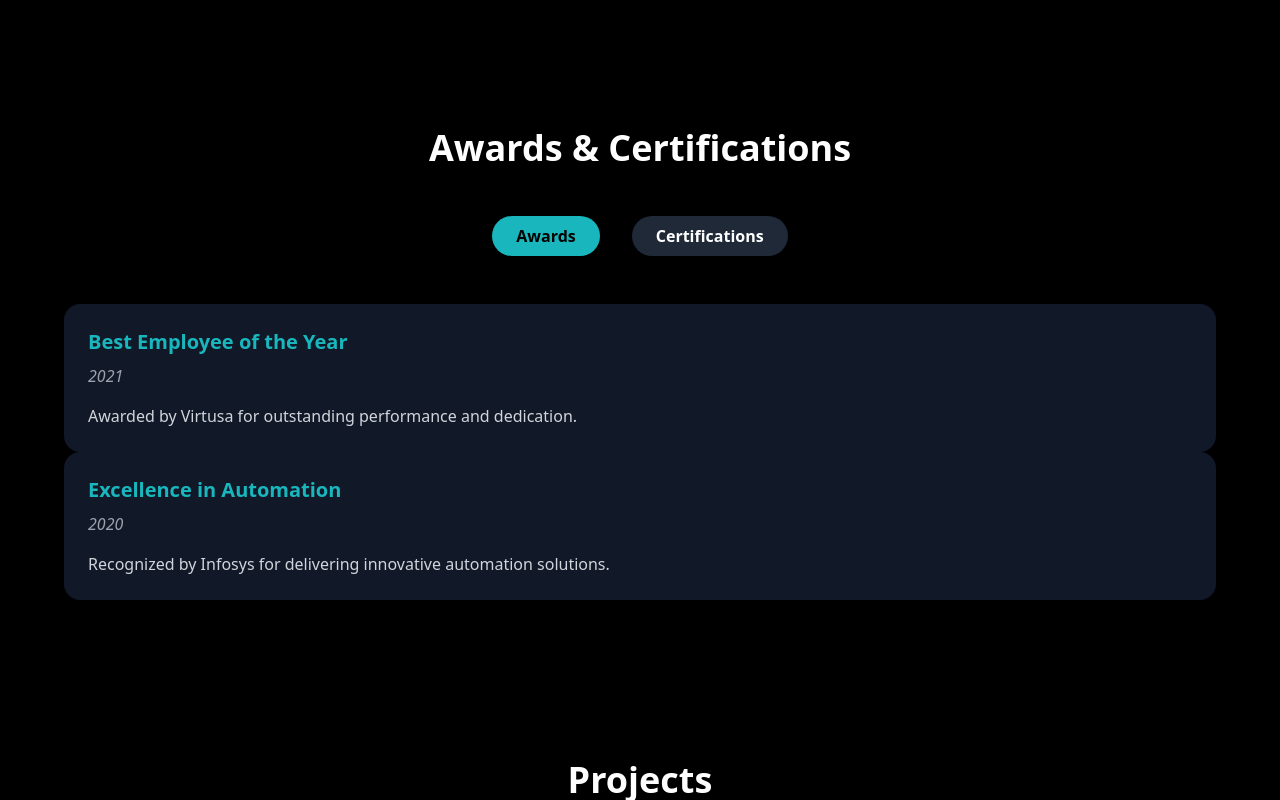
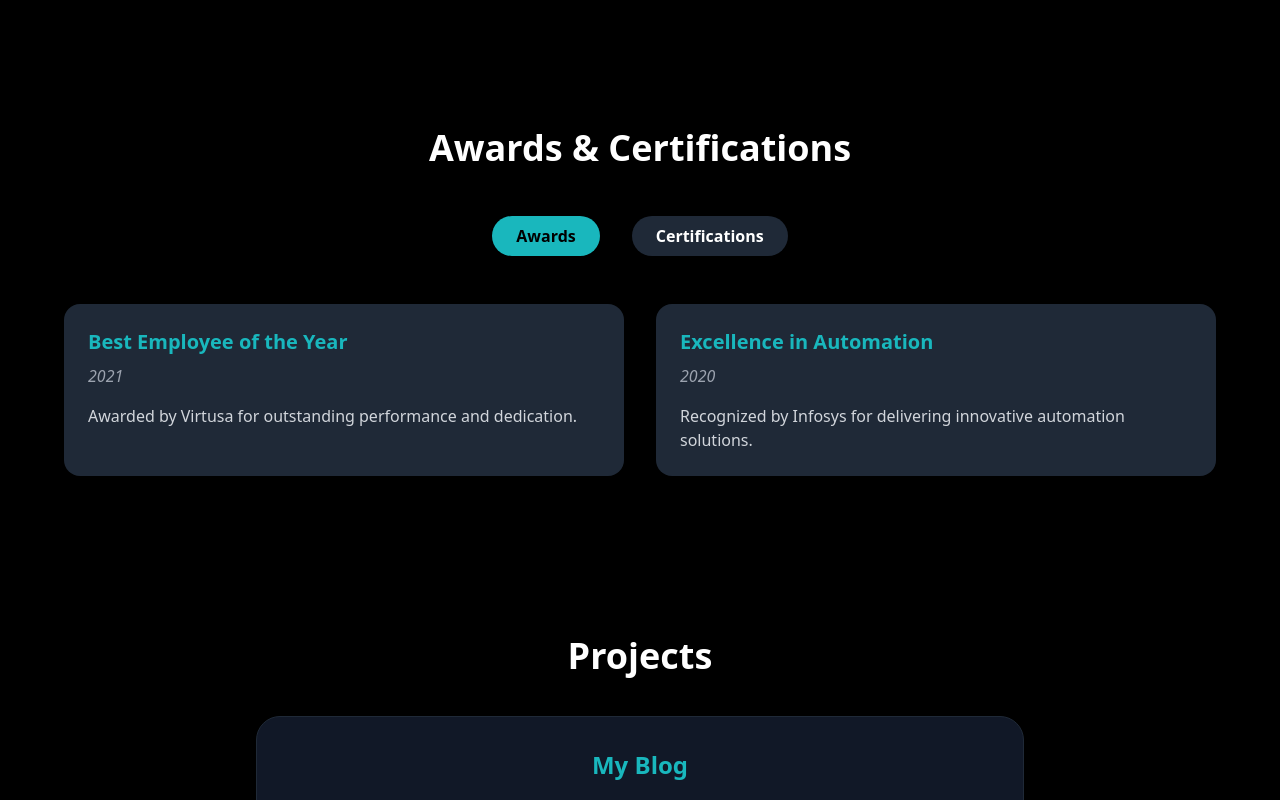
Before and after one commit to srideviblogs/my-portfolio-react, a React (Create React App) app: page / in a window 1280 px wide. Shown: the part 2933-3733 px from the top of the page. Built offline with nearby package versions, Linux system fonts and the light colour scheme.

Commit message:
Update AwardsCertifications.css

```diff
--- a/src/components/AwardsCertifications.css
+++ b/src/components/AwardsCertifications.css
@@ -1,23 +1,26 @@
-/* AwardsCertifications.css */
-
-section#awards-certifications {
-  /* full black background already from Tailwind, so minimal CSS needed */
+.awards-grid,
+.certifications-grid {
+  display: grid;
+  grid-template-columns: repeat(auto-fit, minmax(280px, 1fr));
+  gap: 2rem;
 }
 
-button {
-  transition: background-color 0.3s ease, color 0.3s ease;
-  outline: none;
+.card {
+  background-color: #1f2937; /* gray-900 */
+  padding: 1.5rem;
+  border-radius: 1rem; /* rounded-2xl */
+  box-shadow: 0 4px 6px rgba(0, 0, 0, 0.5);
+  transition: transform 0.3s ease, background-color 0.3s ease;
+  cursor: default;
 }
 
-button:focus {
-  outline: 2px solid #14b8a6; /* teal outline on focus for accessibility */
-  outline-offset: 2px;
+.card:hover {
+  background-color: #374151; /* gray-800 */
+  transform: translateY(-5px);
 }
 
-ul {
-  list-style: none;
-  padding-left: 0;
-  margin: 0;
+h3 {
+  font-weight: 600;
 }
 
 a:hover {
```
